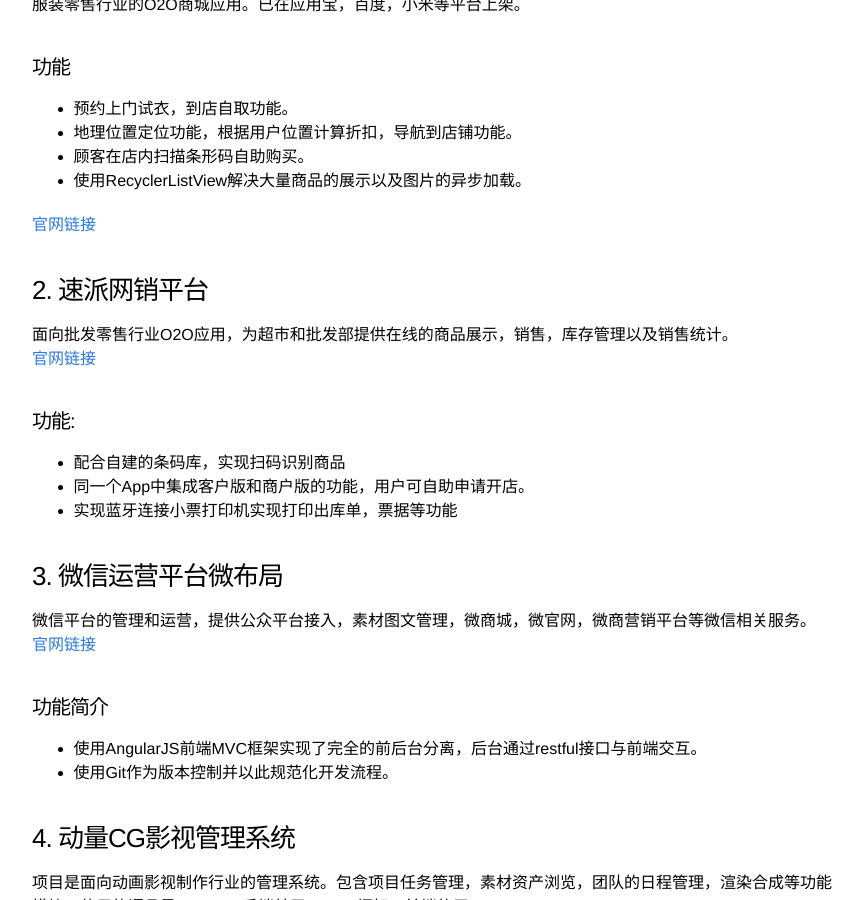
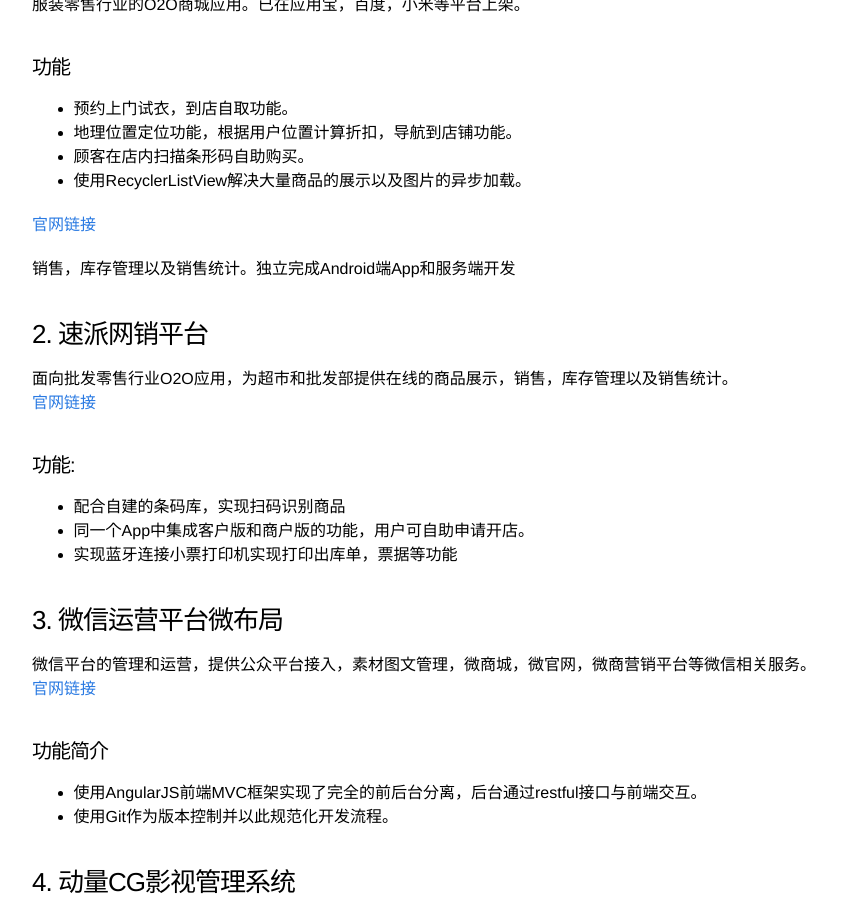
Before and after one commit to viator42/viator42.github.io, a Jekyll site: the page built from resume.md, in a window 1280 px wide and 900 px high, scrolled down 1206 px. Shown: the whole window, without its empty margins (208-1071 px from the left). Built offline with Jekyll 4.4.1, drawn with Linux system fonts in a browser that asks for light colours.

Commit message:
简历修改

```diff
--- a/resume.md
+++ b/resume.md
@@ -41,6 +41,10 @@
 
 [官网链接](http://ugouchina.com/)
 
+销售，库存管理以及销售统计。独立完成Android端App和服务端开发
+
+
+
 ### 2. 速派网销平台
 面向批发零售行业O2O应用，为超市和批发部提供在线的商品展示，销售，库存管理以及销售统计。
 [官网链接](http://www.supai.in)
```
